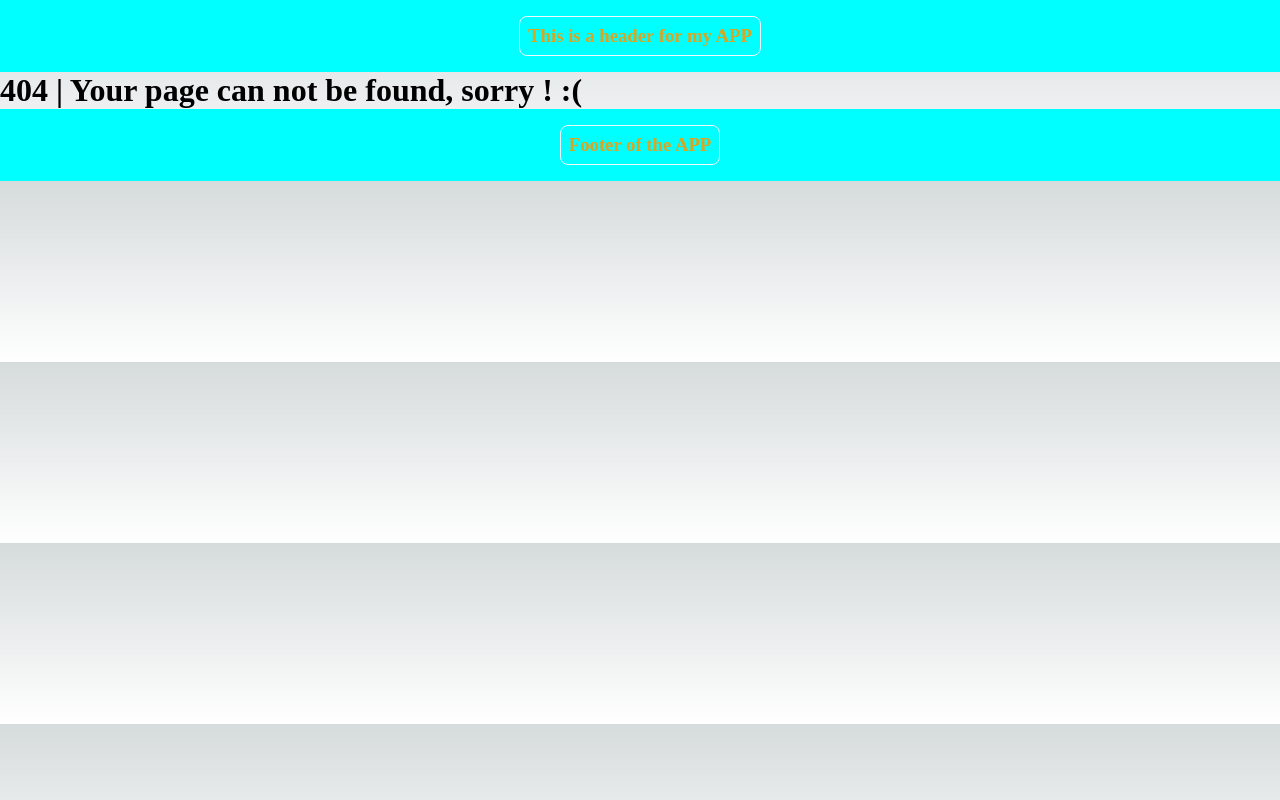
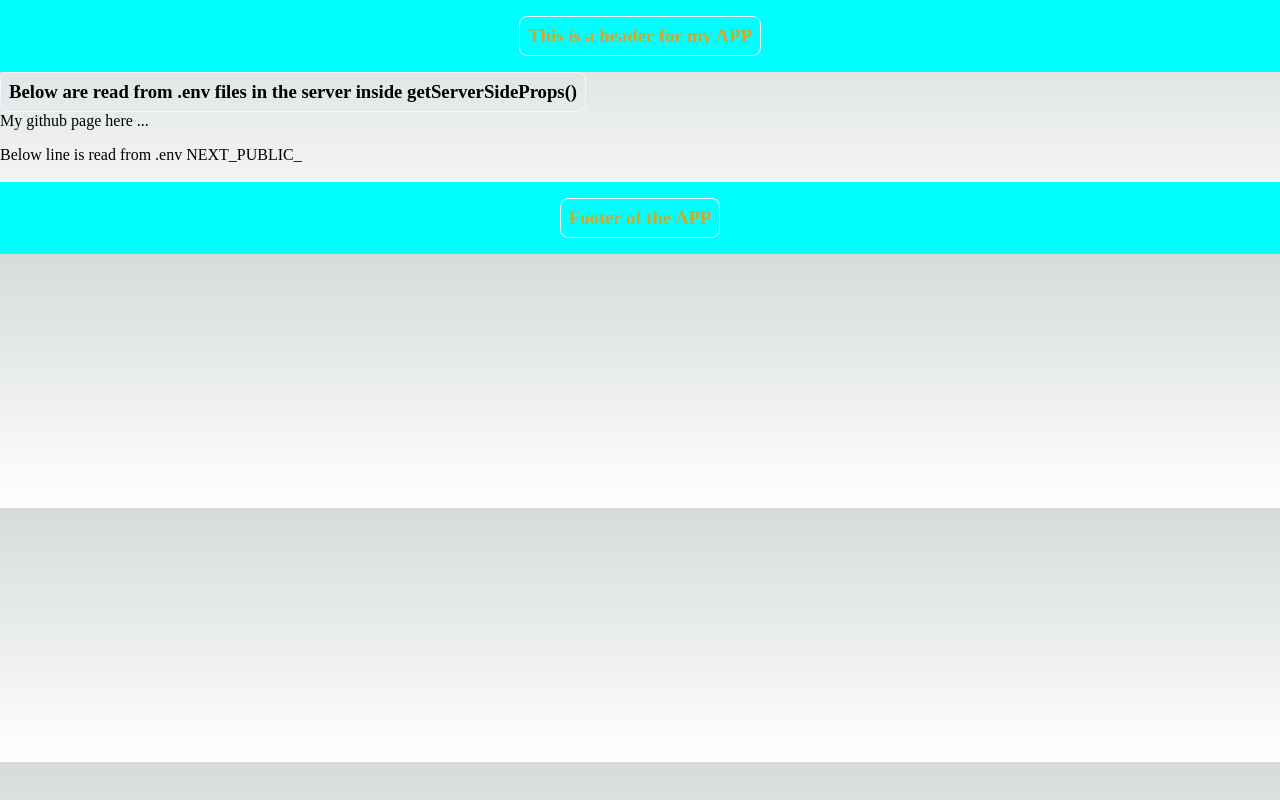
Before and after one commit to azeek21/Next-Notes, a Next.js app: page /env in a window 1280 px wide. Before the commit this address had no page. Built offline with nearby package versions, Linux system fonts and the light colour scheme.

Commit message:
misc: .evn variables

```diff
--- /dev/null
+++ b/src/pages/env.tsx
@@ -0,0 +1,21 @@
+export default ({env}: {env: {DB_NAME: string, DB_GITHUB: string}}) => {
+    return (
+        <>
+        <h3>Below are read from .env files in the server inside getServerSideProps()</h3>
+            <p>{env.DB_NAME}</p>
+            <a href={env.DB_GITHUB}>My github page here ...</a>
+            <p>Below line is read from .env NEXT_PUBLIC_</p> <br />
+            <p>{process.env.NEXT_PUBLIC_MISS_YOU}</p>
+        </>
+    )
+}
+
+export async function getServerSideProps() {
+
+    const env = {...process.env};
+    return {
+        props: {
+            env: env
+        }
+    }
+}
```
Also changed, not shown: 1 other file (tests, documents, lock files or other folders).
